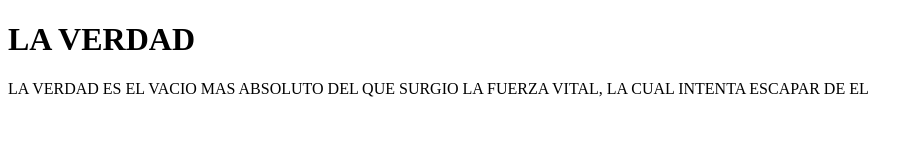
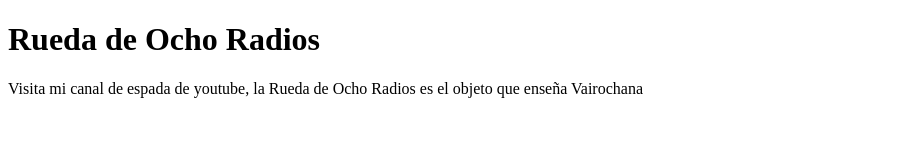
Before and after one commit to Amogasiddhi8/Amogasiddhi8.github.io, a plain HTML site: page index.html in a window 1280 px wide. Shown: the whole page, without its empty margins (0-923 px from the left). Drawn offline with Linux system fonts and the light colour scheme.

Commit message:
Add files via upload

```diff
--- a/index.html
+++ b/index.html
@@ -1,12 +1,10 @@
 <!DOCTYPE html>
-<html lang="en">
+<html>
 <head>
-    <meta charset="UTF-8">
-    <meta name="viewport" content="width=device-width, initial-scale=1.0">
-    <title>LA Verdad</title>
+    <title>Rueda de Ocho Radios</title>
 </head>
 <body>
-    <h1>LA VERDAD</h1>
-    LA VERDAD ES EL VACIO MAS ABSOLUTO DEL QUE SURGIO LA FUERZA VITAL, LA CUAL INTENTA ESCAPAR DE EL
+    <h1>Rueda de Ocho Radios</h1>
+    Visita mi canal de espada de youtube, la Rueda de Ocho Radios es el objeto que enseña Vairochana
 </body>
 </html>
```
